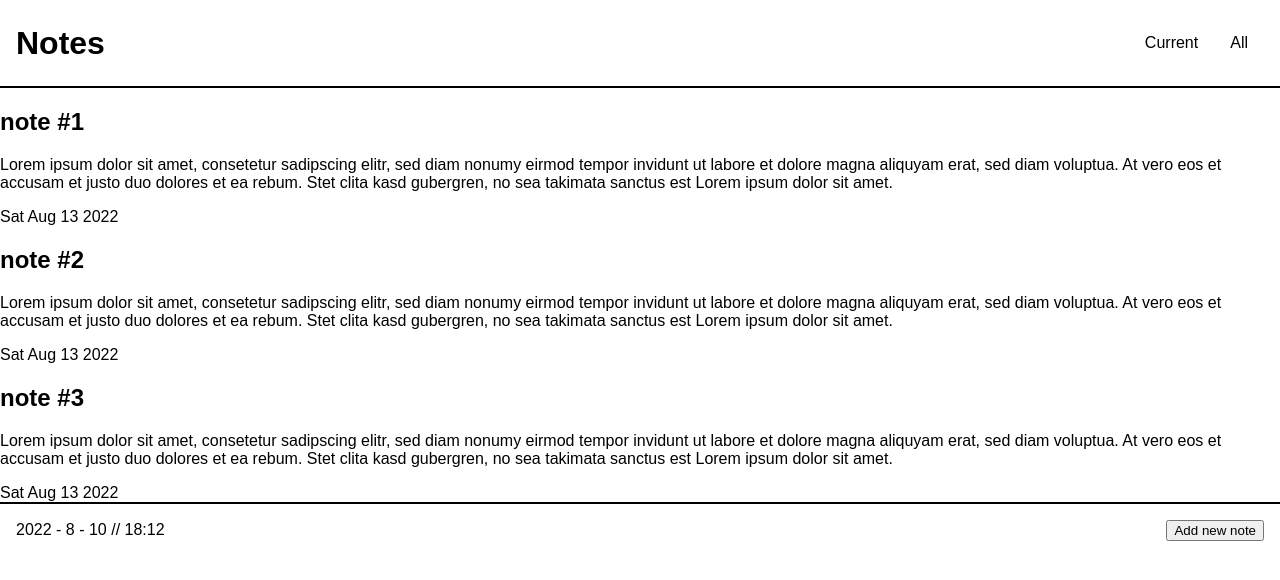
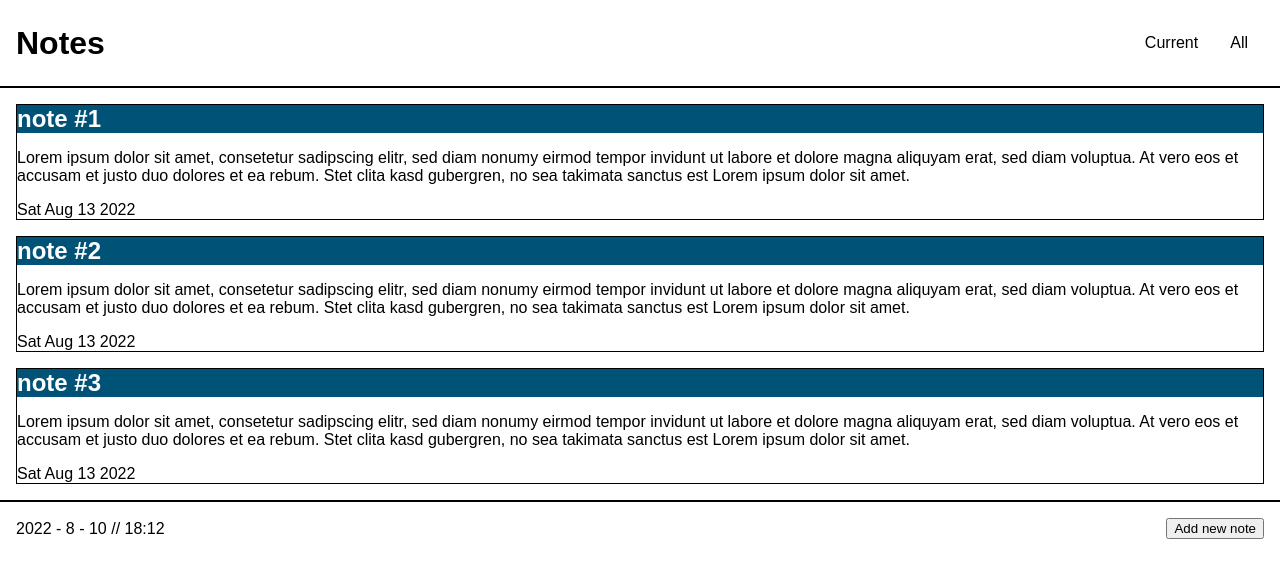
Before and after one commit to yannhn/notes, a React (Create React App) app: page / in a window 1280 px wide. Shown: the top 580 px of the page. Built offline with nearby package versions, Linux system fonts and the light colour scheme.

Commit message:
apply basic styling to note

```diff
--- a/src/components/Note/NoteItem/NoteItem.js
+++ b/src/components/Note/NoteItem/NoteItem.js
@@ -1,9 +1,11 @@
+import { StyledNoteContainer, StyledNoteTitle } from "./Styled";
+
 export default function NoteItem({ title, body, date }) {
   return (
-    <section>
-      <h1>{title}</h1>
+    <StyledNoteContainer>
+      <StyledNoteTitle>{title}</StyledNoteTitle>
       <p>{body}</p>
       <span>{date}</span>
-    </section>
+    </StyledNoteContainer>
   );
 }
--- a/src/components/Note/NoteItem/Styled.js
+++ b/src/components/Note/NoteItem/Styled.js
@@ -1 +1,12 @@
 import styled from "styled-components";
+
+export const StyledNoteContainer = styled.section`
+  margin: 1em;
+  border: 1px solid black;
+`;
+
+export const StyledNoteTitle = styled.h1`
+  margin: 0;
+  background: #005377;
+  color: white;
+`;
--- a/src/components/UI/Footer/Styled.js
+++ b/src/components/UI/Footer/Styled.js
@@ -1,11 +1,9 @@
 import styled from "styled-components";
 
-const StyledFooter = styled.footer`
+export const StyledFooter = styled.footer`
   display: flex;
   justify-content: space-between;
   align-items: center;
   border-top: 2px solid black;
   padding: 1em 1em;
 `;
-
-export { StyledFooter };
```
